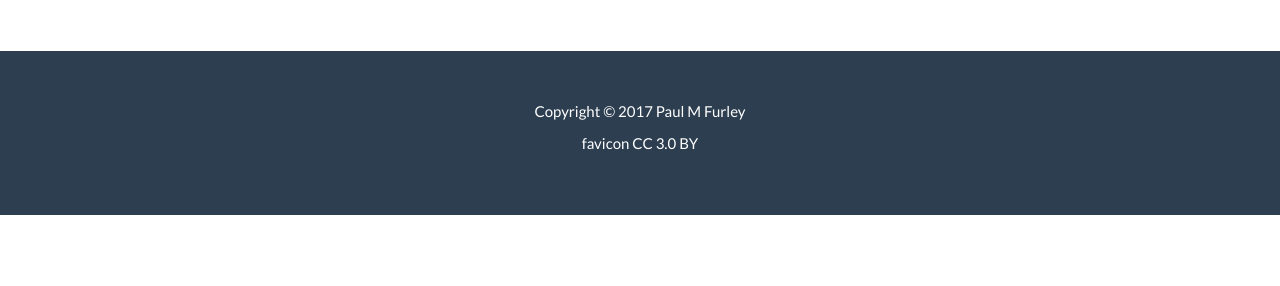
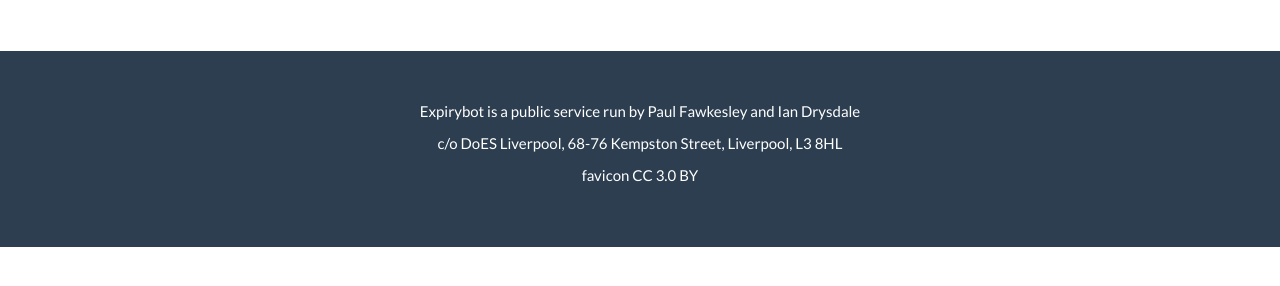
Before and after one commit to fawkesley/expirybot-web, a Django app: template expirybot/apps/status/templates/status/status.html in a window 1280 px wide. Shown: the part 380-666 px from the top of the page. Run offline with Django 3.2, Linux system fonts and the light colour scheme; the template is opened without the code that fills it, so the values that code supplies are empty; parts of the project's set-up code (start-up, migrations or seed data) failed here and were passed over; some libraries are stand-ins or nearby versions.

Commit message:
add contact address to base template

```diff
--- a/expirybot/templates/expirybot/base.html
+++ b/expirybot/templates/expirybot/base.html
@@ -83,8 +83,8 @@
 
       <footer>
         <div class="container text-center">
-          <p>Copyright © 2017 <a href="https://www.paulfurley.com">Paul M Furley</a>
-          </p>
+          <p>Expirybot is a public service run by <a href="https://www.paulfurley.com">Paul Fawkesley</a> and Ian Drysdale</p>
+          <p>c/o DoES Liverpool, 68-76 Kempston Street, Liverpool, L3 8HL</p>
           <p>
             <a target="_new" href="https://www.flaticon.com/authors/epiccoders">favicon CC 3.0 BY</a>
           </p>
```
